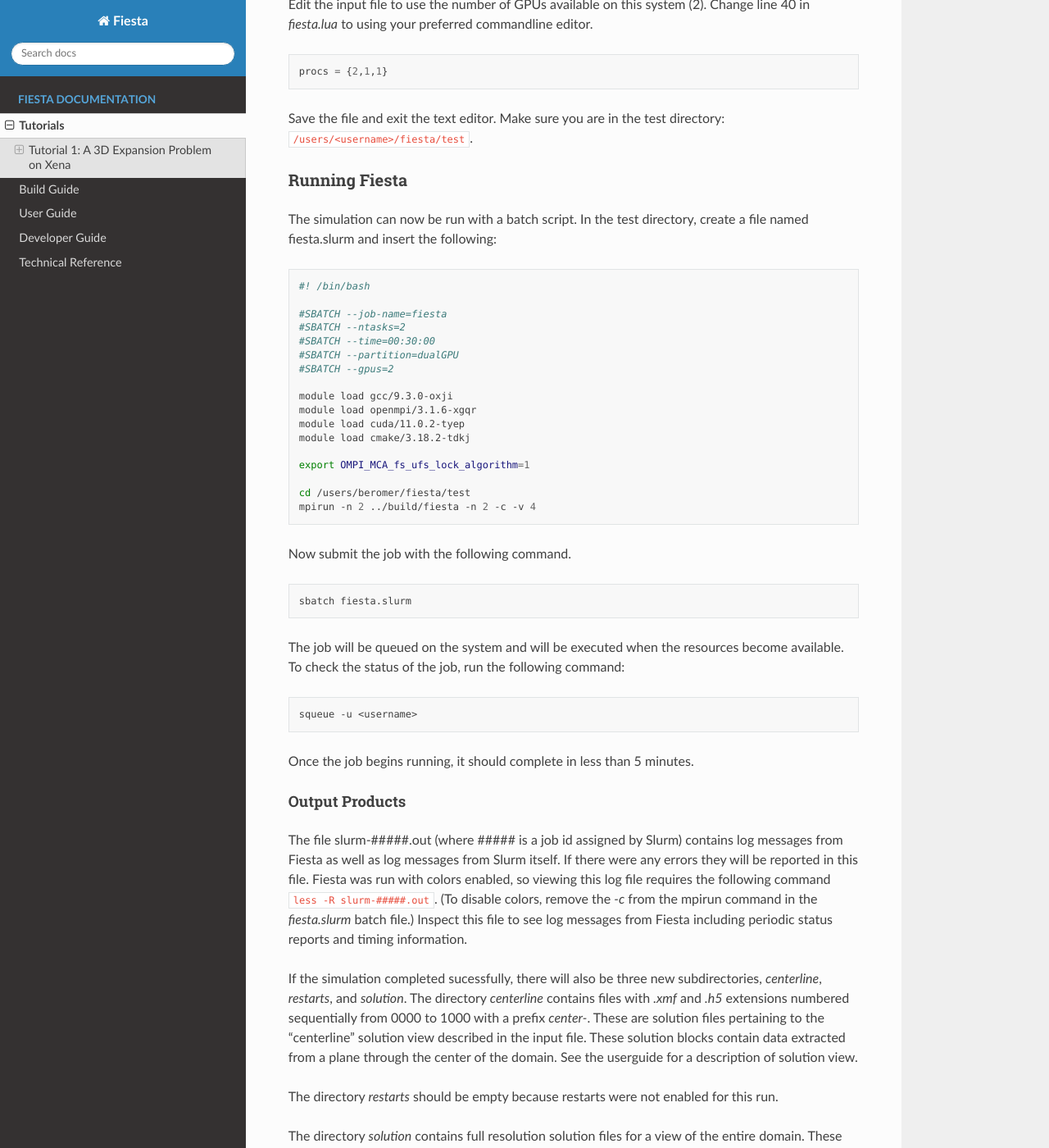
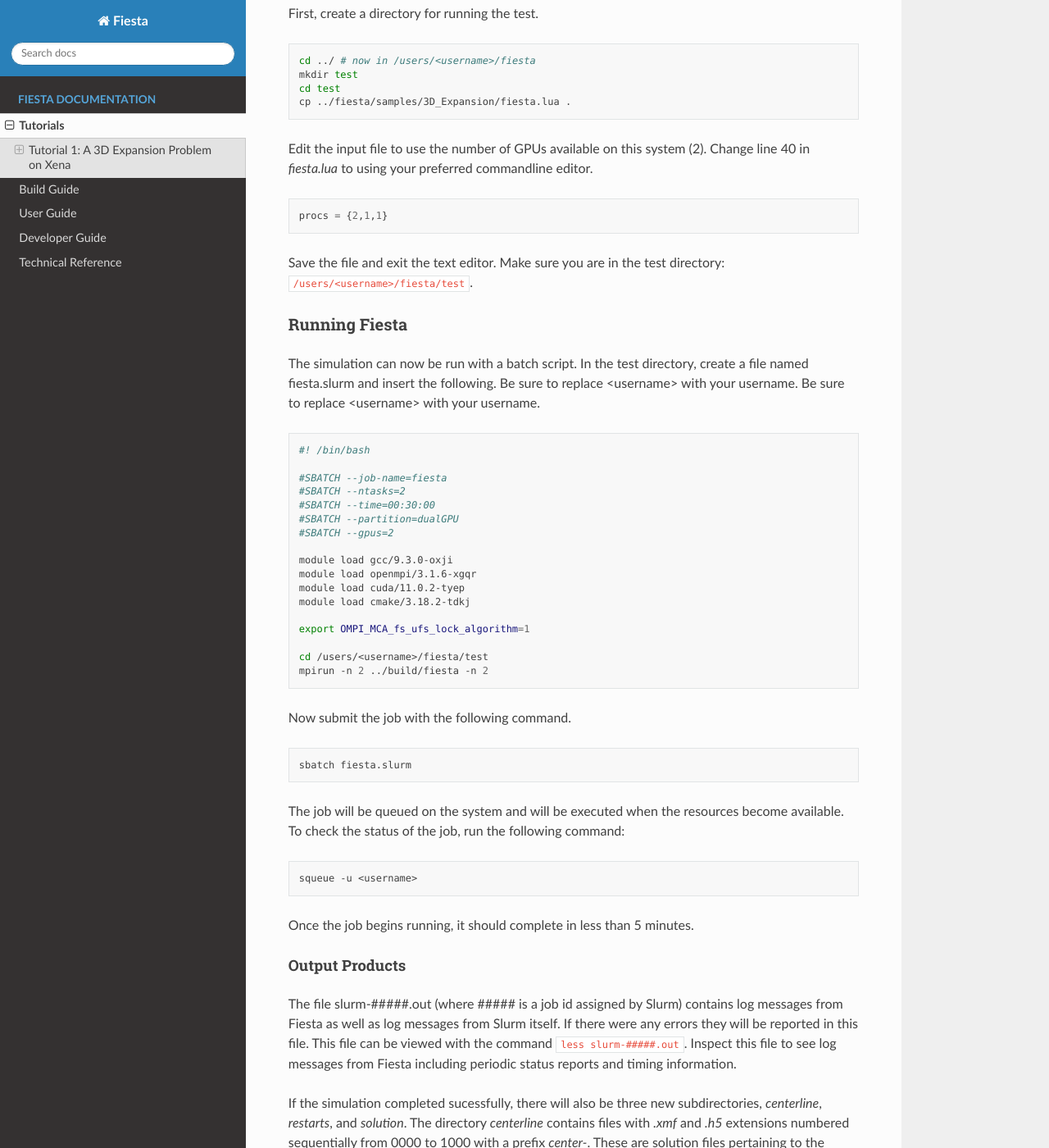
Before and after one commit to fiesta-cfd/fiesta, a Sphinx documentation site: the page built from docs/source/tutorials.rst, in a window 1280 px wide and 1400 px high, scrolled down 1672 px. Shown: the whole window at 82% size. Built offline with Sphinx 7.4.7 and the Read the Docs theme 2.0.0, drawn with Linux system fonts in a browser that asks for light colours; some of the changed text lies outside the part shown.

Commit message:
remove color, add not about shells

```diff
--- a/docs/source/tutorials.rst
+++ b/docs/source/tutorials.rst
@@ -29,6 +29,15 @@
 
 Building Fiesta
 ===============================================================================
+.. note::
+
+   This tutorial works best with the bash shell.  To check your
+   shell, run the command :code:`echo $SHELL` after logging on to Xena.  Also,
+   make sure that the :code:`module` command is available by running
+   :code:`module --help`.  If you shell is not bash, or if the module command is
+   not found, then contact the UNM CARC Helpdesk for
+   assiastance. (help@carc.unm.edu or support.alliance.unm.edu)
+
 After logging into Xena, create a working directory, for example
 /users/<username>/fiesta.
 
@@ -102,7 +111,8 @@
 ===============================================================================
 
 The simulation can now be run with a batch script.  In the test directory,
-create a file named fiesta.slurm and insert the following:
+create a file named fiesta.slurm and insert the following.  Be sure to replace
+<username> with your username.  Be sure to replace <username> with your username.
 
 .. code-block:: bash
 
@@ -121,8 +131,8 @@
 
     export OMPI_MCA_fs_ufs_lock_algorithm=1
 
-    cd /users/beromer/fiesta/test
-    mpirun -n 2 ../build/fiesta -n 2 -c -v 4
+    cd /users/<username>/fiesta/test
+    mpirun -n 2 ../build/fiesta -n 2
 
 Now submit the job with the following command.
 
@@ -143,12 +153,9 @@
 -------------------------------------------------------------------------------
 The file slurm-#####.out (where ##### is a job id assigned by Slurm) contains
 log messages from Fiesta as well as log messages from Slurm itself.  If there
-were any errors they will be reported in this file.  Fiesta was run with colors
-enabled, so viewing this log file requires the following command :code:`less -R
-slurm-#####.out`.  (To disable colors, remove the `-c` from the mpirun command
-in the `fiesta.slurm` batch file.) Inspect this file to see log messages from
-Fiesta including periodic status reports and timing information.
-
+were any errors they will be reported in this file.  This file can be viewed
+with the command :code:`less slurm-#####.out`. Inspect this file to see log
+messages from Fiesta including periodic status reports and timing information.
 
 If the simulation completed sucessfully, there will also be three new
 subdirectories, `centerline`, `restarts`, and `solution`.
```
